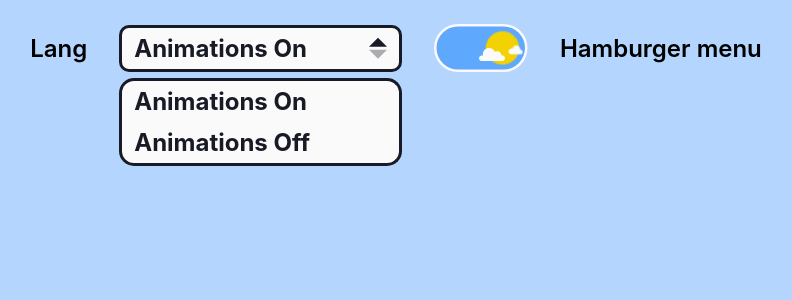
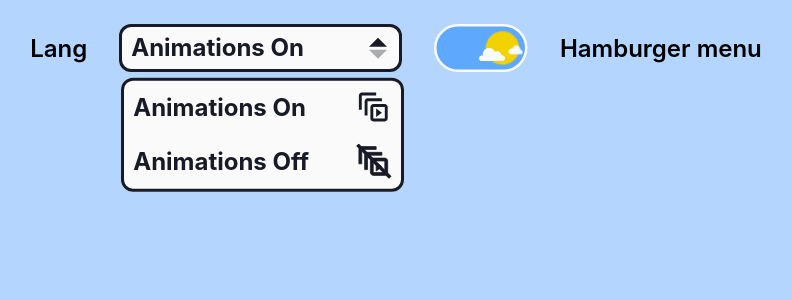
Before and after one commit to George-Grainger/personal-website, a Next.js app: page / in a window 1280 px wide. Both pictures are taken after a click on the button "Animations On". Shown: the top 300 px of the page, without its empty margins (244-1036 px from the left). Built offline with nearby package versions, Linux system fonts and the light colour scheme.

Commit message:
Refactor animation select
Move svg out to own file.
Change dropdown animation.

```diff
--- a/components/AnimationsSelect/AnimationSelect.module.css
+++ b/components/AnimationsSelect/AnimationSelect.module.css
@@ -1,12 +1,19 @@
-.button {
-  fill: var(--text);
-  stroke: var(--text);
-  height: 3rem;
-  width: 3rem;
+.select {
+  display: none;
 }
 
-.select {
-  display: none;
+.svg {
+  height: 1.5em;
+  fill: var(--text);
+}
+
+:global(.reduce) .button,
+.strikethrough {
+  stroke: var(--text);
+}
+
+.button {
+  height: 3rem;
 }
 
 @media only screen and (min-width: 40em) {
--- a/components/AnimationsSelect/AnimationSelect.tsx
+++ b/components/AnimationsSelect/AnimationSelect.tsx
@@ -1,12 +1,24 @@
 import React, { useEffect, useState } from 'react';
 import { useMotionPreference } from '../../context/MotionPreferenceProvider';
 import CustomSelect from '../CustomSelect';
+import AnimationsSVG from '../svg/Animations';
+import cn from 'classnames';
 import styles from './AnimationSelect.module.css';
 
 const AnimationSelect = () => {
   const options = [
-    { id: 'animations-on', value: 'no-preference', displayValue: 'Animations on' },
-    { id: 'animations-off', value: 'reduce', displayValue: 'Animations off' }
+    {
+      id: 'animations-on',
+      value: 'no-preference',
+      displayValue: 'Animations on',
+      displaySVG: <AnimationsSVG className={styles.svg} />
+    },
+    {
+      id: 'animations-off',
+      value: 'reduce',
+      displayValue: 'Animations off',
+      displaySVG: <AnimationsSVG className={cn(styles.svg, styles.strikethrough)} />
+    }
   ];
   const [mounted, setMounted] = useState(false);
   const { resolvedMotionPreference, setMotionPreference } = useMotionPreference();
@@ -18,19 +30,12 @@ const AnimationSelect = () => {
 
   return (
     <>
-      <svg
+      <AnimationsSVG
         aria-label="Show animations?"
         role="button"
-        className={styles.button}
-        width="50"
-        height="50"
-        viewBox="0 0 50 50"
-        xmlns="http://www.w3.org/2000/svg"
-        onClick={() => setMotionPreference(resolvedMotionPreference === 'no-preference' ? 'reduced' : 'no-preference')}
-      >
-        <path d="M8 4C6.93913 4 5.92172 4.42143 5.17157 5.17157C4.42143 5.92172 4 6.93913 4 8V28H8V8H28V4H8ZM16 12C14.9391 12 13.9217 12.4214 13.1716 13.1716C12.4214 13.9217 12 14.9391 12 16V36H16V16H36V12H16ZM40 24V40H24V24H40ZM40 20H24C22.9391 20 21.9217 20.4214 21.1716 21.1716C20.4214 21.9217 20 22.9391 20 24V40C20 41.0609 20.4214 42.0783 21.1716 42.8284C21.9217 43.5786 22.9391 44 24 44H40C41.0609 44 42.0783 43.5786 42.8284 42.8284C43.5786 42.0783 44 41.0609 44 40V24C44 22.9391 43.5786 21.9217 42.8284 21.1716C42.0783 20.4214 41.0609 20 40 20ZM28 26V38L36 32L28 26Z" />
-        <path className={resolvedMotionPreference === 'no-preference' ? 'hidden' : ''} d="M2 1.5L47.5 47" strokeWidth="5" />
-      </svg>
+        className={cn(styles.button, styles.svg)}
+        onClick={() => setMotionPreference(resolvedMotionPreference === 'no-preference' ? 'reduce' : 'no-preference')}
+      />
       <CustomSelect
         className={styles.select}
         legend="Show animations?"
--- a/components/CustomSelect/CustomSelect.module.css
+++ b/components/CustomSelect/CustomSelect.module.css
@@ -1,36 +1,9 @@
-.wrapper {
-  --delay: 80ms;
-  --curve: 0.625em;
-  position: relative;
-}
-
-.show .label {
-  transform: translateX(0);
-  opacity: 1;
-  transition-delay: calc(var(--delay) * var(--index)); /* Incrementaly delay starting at top item */
-}
-
+.title,
 .select {
-  display: flex;
-  margin: 0;
-  border: none;
-  position: absolute;
-  flex-direction: column;
-  top: 100%;
-  left: 0;
-  padding: 0;
-  z-index: -1;
-  transform: translateY(0.25em);
-}
-
-.select input[type='radio'] {
-  visibility: hidden;
-}
-
-.title,
-.label {
+  line-height: 1;
+  border-radius: 0.5em;
+  border: 0.125em solid currentColor;
   width: 17.5ch;
-  padding: 0.25em 1.5em 0.25em 0.5em;
   font-weight: 700;
   color: var(--text);
   background-color: var(--inverse);
@@ -42,29 +15,37 @@
   background-color: var(--inverse-hover);
 }
 
-.label {
-  border-block: none;
-  border-inline: 0.125em solid currentColor;
-  transform: translateY(-25%);
-  opacity: 0;
-  transition: opacity var(--duration) var(--transition), transform var(--duration) var(--transition);
-  transition-delay: calc(var(--delay) * (var(--max-index) - var(--index))); /* Incremental delay starting from the bottom most item */
-  z-index: calc(-1 * var(--index));
+.wrapper {
+  --duration: 300ms;
+  position: relative;
 }
 
-.label:first-of-type {
-  border-top: 0.125em solid currentColor;
-  border-radius: var(--curve) var(--curve) 0 0;
+.select {
+  display: flex;
+  flex-direction: column;
+  position: absolute;
+  overflow: hidden;
+  top: 100%;
+  padding: 0;
+  z-index: -1;
+  opacity: 0;
+  transform: translateY(-25%);
+  transition: opacity var(--duration) var(--transition), transform var(--duration) var(--transition);
 }
 
-.label:last-of-type {
-  border-bottom: 0.125em solid currentColor;
-  border-radius: 0 0 var(--curve) var(--curve);
+.select input[type='radio'] {
+  visibility: hidden;
+}
+
+.label {
+  display: flex;
+  align-items: center;
+  justify-content: space-between;
+  padding: 0.375em;
 }
 
 .title {
-  border-radius: 10px;
-  border: 0.125em solid currentColor;
+  padding: 0.375em 1.5em 0.375em 0.375em;
   position: relative;
   text-align: left;
 }
@@ -91,6 +72,11 @@
   border-top: var(--size) solid currentColor;
 }
 
+.show .select {
+  transform: translateY(5%);
+  opacity: 1;
+}
+
 .show .title::before {
   opacity: 1;
 }
--- a/components/CustomSelect/CustomSelect.tsx
+++ b/components/CustomSelect/CustomSelect.tsx
@@ -5,7 +5,7 @@ import styles from './CustomSelect.module.css';
 interface Props {
   className: string;
   legend: string;
-  items: { id: string; value: string; displayValue: string }[];
+  items: { id: string; value: string; displayValue?: string; displaySVG?: React.ReactNode }[];
   defaultValue: string | undefined;
   updateFunction: (a: string) => void;
 }
@@ -21,18 +21,14 @@ const CustomSelect = ({ className, legend, items, defaultValue, updateFunction }
       <button arial-hidden="true" className={styles.title} onClick={() => setOptionsVisible(!optionsVisible)}>
         {items.find((item) => item.value === defaultValue)?.displayValue || 'Select an option'}
       </button>
-      <fieldset
-        style={{ '--max-index': items.length - 1 } as React.CSSProperties}
-        defaultValue={defaultValue}
-        className={styles.select}
-        onClick={() => setOptionsVisible(false)}
-      >
+      <fieldset defaultValue={defaultValue} className={styles.select} onClick={() => setOptionsVisible(false)}>
         <legend className="sr-only">{legend}</legend>
-        {items.map(({ id, value, displayValue }, i) => (
+        {items.map(({ id, value, displayValue, displaySVG }) => (
           <React.Fragment key={id}>
-            <input onClick={(e) => updateFunction((e.target as HTMLInputElement).value)} className="sr-only" type="radio" id={id} name={id} value={value} />
-            <label style={{ '--index': i } as React.CSSProperties} className={styles.label} tabIndex={0} htmlFor={id}>
+            <input className="sr-only" type="radio" id={id} name={id} value={value} onClick={(e) => updateFunction((e.target as HTMLInputElement).value)} />
+            <label className={styles.label} tabIndex={0} htmlFor={id}>
               {displayValue}
+              {displaySVG}
             </label>
           </React.Fragment>
         ))}
--- /dev/null
+++ b/components/svg/Animations.tsx
@@ -0,0 +1,17 @@
+interface Props {
+  className?: string;
+  'aria-label'?: string;
+  role?: string;
+  onClick?: () => void;
+}
+
+const AnimationsSVG = (props: Props) => {
+  return (
+    <svg viewBox="0 0 50 50" xmlns="http://www.w3.org/2000/svg" {...props}>
+      <path d="M8 4C6.93913 4 5.92172 4.42143 5.17157 5.17157C4.42143 5.92172 4 6.93913 4 8V28H8V8H28V4H8ZM16 12C14.9391 12 13.9217 12.4214 13.1716 13.1716C12.4214 13.9217 12 14.9391 12 16V36H16V16H36V12H16ZM40 24V40H24V24H40ZM40 20H24C22.9391 20 21.9217 20.4214 21.1716 21.1716C20.4214 21.9217 20 22.9391 20 24V40C20 41.0609 20.4214 42.0783 21.1716 42.8284C21.9217 43.5786 22.9391 44 24 44H40C41.0609 44 42.0783 43.5786 42.8284 42.8284C43.5786 42.0783 44 41.0609 44 40V24C44 22.9391 43.5786 21.9217 42.8284 21.1716C42.0783 20.4214 41.0609 20 40 20ZM28 26V38L36 32L28 26Z" />
+      <path d="M2 1.5L47.5 47" strokeWidth="5" />
+    </svg>
+  );
+};
+
+export default AnimationsSVG;
```
